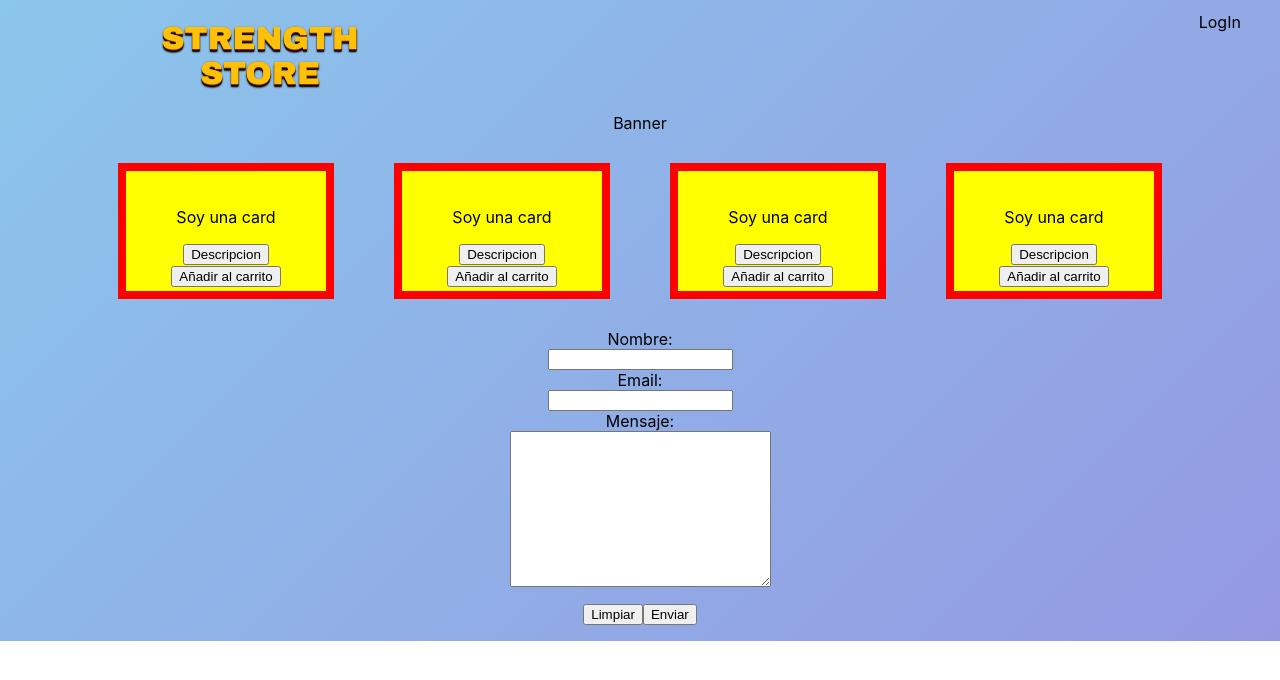
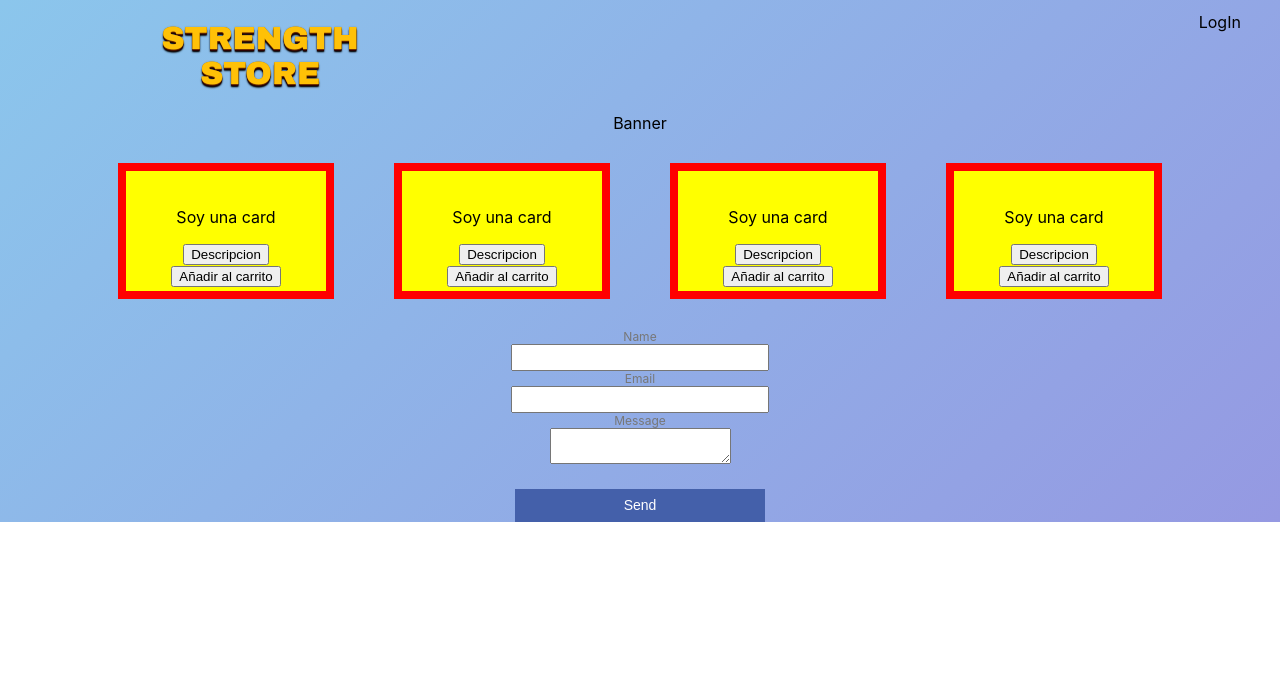
Before and after one commit to hermankraus/E-Commerce, a React (Create React App) app in the folder ecommerce/: page / in a window 1280 px wide. Shown: the top 680 px of the page. Built offline with nearby package versions, Linux system fonts and the light colour scheme.

Commit message:
Style of header + form + api form working

```diff
--- a/ecommerce/package.json
+++ b/ecommerce/package.json
@@ -3,12 +3,13 @@
   "version": "0.1.0",
   "private": true,
   "dependencies": {
+    "@emailjs/browser": "^3.11.0",
     "@testing-library/jest-dom": "^5.16.5",
     "@testing-library/react": "^13.4.0",
     "@testing-library/user-event": "^13.5.0",
     "react": "^18.2.0",
     "react-dom": "^18.2.0",
-    "react-scripts": "5.0.1",
+    "react-scripts": "^5.0.1",
     "web-vitals": "^2.1.4"
   },
   "scripts": {
--- a/ecommerce/src/components/ProductRequest/ProductRequest.css
+++ b/ecommerce/src/components/ProductRequest/ProductRequest.css
@@ -1,7 +1,30 @@
-.form-container{
-    width: 100%;
+.field {
     display: flex;
     flex-direction: column;
+    justify-content: center;
+    align-items: center;
     text-align: center;
-    align-items: center;
-}
+    margin-bottom: 10px;
+
+  }
+
+  .field label {
+    font-size: 12px;
+    color: #777;
+
+  }
+
+  .field input {
+    min-width: 250px;
+    line-height: 1.5;
+    font-size: 14px;
+  }
+
+  input[type="submit"] {
+    padding: 6px 30px;
+    font-size: 14px;
+    background-color: #4460AA;
+    color: #fff;
+    border: none;
+    margin-top: 2%;
+  }
--- a/ecommerce/src/components/ProductRequest/ProductRequest.js
+++ b/ecommerce/src/components/ProductRequest/ProductRequest.js
@@ -1,21 +1,35 @@
 import "./ProductRequest.css";
+import React, { useRef } from 'react';
+import emailjs from '@emailjs/browser';
+
 
 const ProductRequest = () => {
+  const form = useRef();
+
+  const sendEmail = (e) => {
+    e.preventDefault();
+
+    emailjs.sendForm('service_jvg8a9r', 'template_gwusf2z', form.current, 'YDO4PPWOkYjVV8mfT')
+      .then((result) => {
+          console.log(result.text);
+          alert("sent")
+      }, (error) => {
+          console.log(error.text);
+          alert("error")
+      });
+  };
+
   return (
-    <div className="form-container">
-                <label for="name">Nombre:</label>
-                <input id="name" name="name" type="text" required></input>
-                <label for="email">Email:</label>
-                <input id="email" name="email" type="email" required></input>
-                <label for="metextarea">Mensaje:</label>
-                <textarea name="metextarea" id="metextarea" cols="30" rows="10" required></textarea>
-            <p>
-                <button  onclick="limpiarFormulario()" value="Limpiar">Limpiar</button>
-                <input type="submit" id="button"  value="Enviar"  ></input>
-            </p>
-
-    </div>
-  )
-  }
+    <form className="field" ref={form} onSubmit={sendEmail}>
+      <label>Name</label>
+      <input type="text" name="user_name" />
+      <label>Email</label>
+      <input type="email" name="user_email" />
+      <label>Message</label>
+      <textarea name="message" />
+      <input type="submit" value="Send" />
+    </form>
+  );
+};
 
 export default ProductRequest
```
Also changed, not shown: 1 other file (tests, documents, lock files or other folders).
